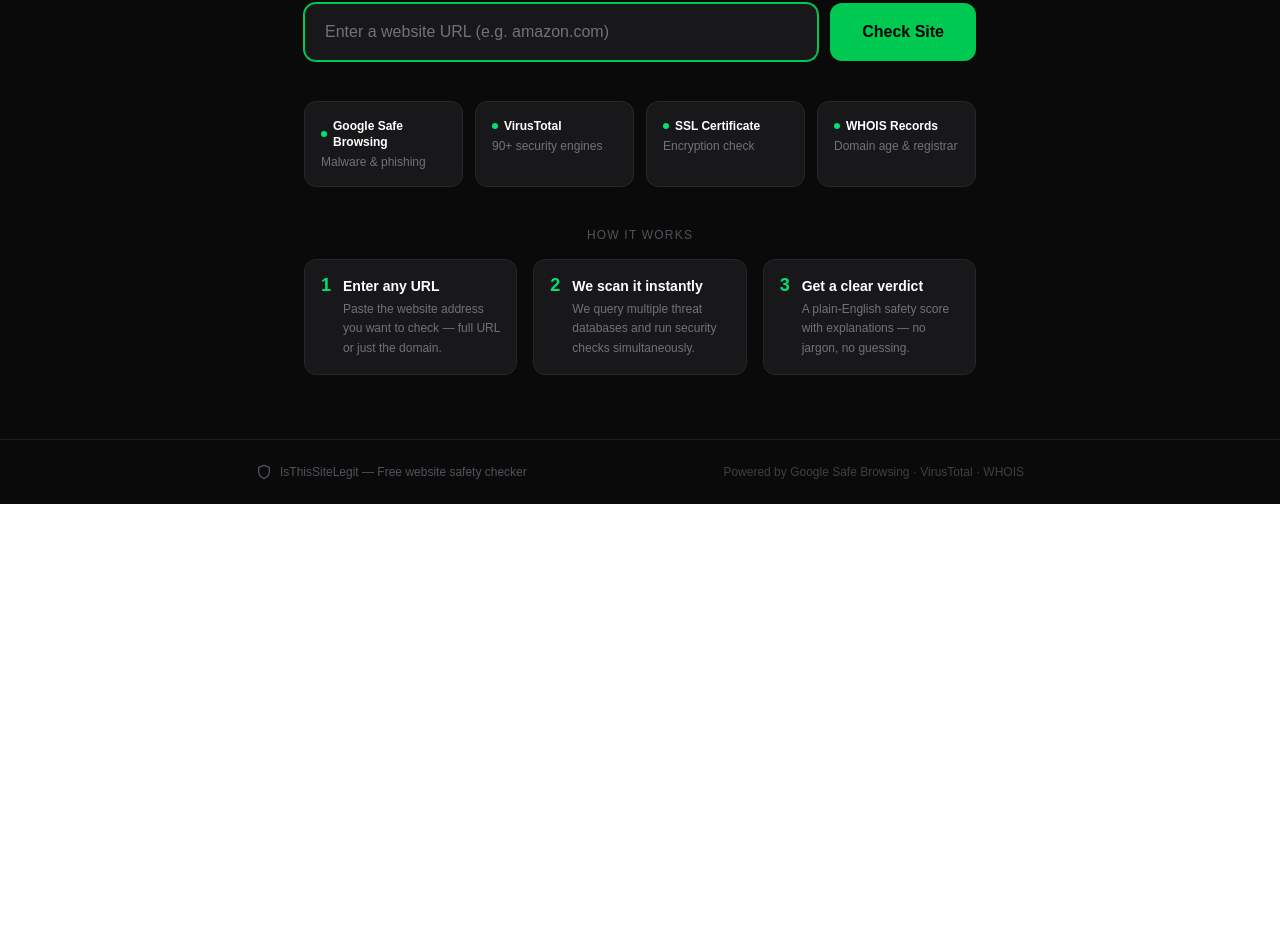
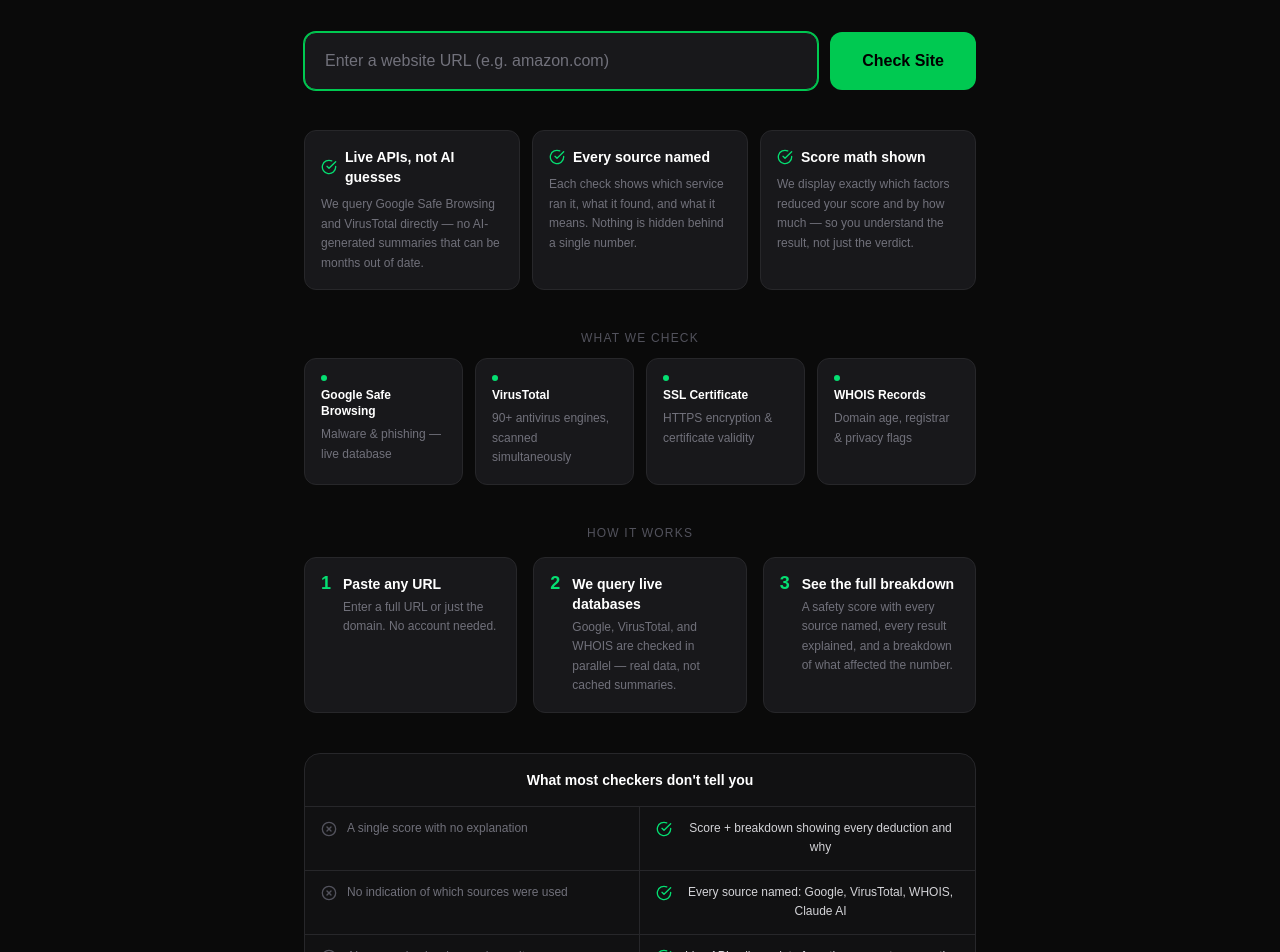
Before and after one commit to DoggyRoll/isthiswebsitelegit, a Next.js app: page / in a window 1280 px wide. Shown: the part 456-1408 px from the top of the page. Before the commit the page ends 960 px from the top, so only its background shows below. Built offline with nearby package versions, Linux system fonts and the light colour scheme.

Commit message:
Homepage copy: press real-time vs AI guesses, named sources, score transparency

```diff
--- a/app/page.tsx
+++ b/app/page.tsx
@@ -25,6 +25,16 @@ function CheckCircleIcon({ className }: { className?: string }) {
     <svg className={className} viewBox="0 0 24 24" fill="none" stroke="currentColor" strokeWidth={2} strokeLinecap="round" strokeLinejoin="round">
       <path d="M22 11.08V12a10 10 0 11-5.93-9.14" />
       <polyline points="22 4 12 14.01 9 11.01" />
+    </svg>
+  );
+}
+
+function XCircleIcon({ className }: { className?: string }) {
+  return (
+    <svg className={className} viewBox="0 0 24 24" fill="none" stroke="currentColor" strokeWidth={2} strokeLinecap="round" strokeLinejoin="round">
+      <circle cx="12" cy="12" r="10" />
+      <line x1="15" y1="9" x2="9" y2="15" />
+      <line x1="9" y1="9" x2="15" y2="15" />
     </svg>
   );
 }
@@ -82,7 +92,7 @@ export default function Home() {
           <div className="flex items-center gap-2 px-4 py-2 rounded-full bg-green-500/10 border border-green-500/20">
             <CheckCircleIcon className="w-4 h-4 text-green-400" />
             <span className="text-green-400 text-xs font-medium">
-              Scans against Google Safe Browsing, VirusTotal &amp; 90+ engines
+              Real-time scans, not AI guesses
             </span>
           </div>
 
@@ -93,8 +103,7 @@ export default function Home() {
               <span className="text-green-400">safe to visit?</span>
             </h1>
             <p className="text-lg text-zinc-400 max-w-lg mx-auto leading-relaxed">
-              Paste any URL and get an instant safety verdict — no technical knowledge needed.
-              We&apos;ll tell you exactly what we found and what it means.
+              Paste any URL. We run live checks against Google Safe Browsing, VirusTotal&apos;s 90+ engines, and WHOIS records — then show you every source, every result, and exactly what affected the score.
             </p>
           </div>
 
@@ -120,25 +129,58 @@ export default function Home() {
 
           {error && <p className="text-red-400 text-sm -mt-6">{error}</p>}
 
-          {/* What we check */}
-          <div className="w-full grid grid-cols-2 sm:grid-cols-4 gap-3 text-sm">
+          {/* Differentiators */}
+          <div className="w-full grid grid-cols-1 sm:grid-cols-3 gap-3">
             {[
-              { label: "Google Safe Browsing", sub: "Malware & phishing" },
-              { label: "VirusTotal", sub: "90+ security engines" },
-              { label: "SSL Certificate", sub: "Encryption check" },
-              { label: "WHOIS Records", sub: "Domain age & registrar" },
+              {
+                good: true,
+                title: "Live APIs, not AI guesses",
+                body: "We query Google Safe Browsing and VirusTotal directly — no AI-generated summaries that can be months out of date.",
+              },
+              {
+                good: true,
+                title: "Every source named",
+                body: "Each check shows which service ran it, what it found, and what it means. Nothing is hidden behind a single number.",
+              },
+              {
+                good: true,
+                title: "Score math shown",
+                body: "We display exactly which factors reduced your score and by how much — so you understand the result, not just the verdict.",
+              },
             ].map((item) => (
               <div
-                key={item.label}
-                className="flex flex-col gap-1 rounded-xl bg-zinc-900 border border-zinc-800 p-4 text-left"
+                key={item.title}
+                className="flex flex-col gap-2 rounded-xl bg-zinc-900 border border-zinc-800 p-4 text-left"
               >
-                <div className="flex items-center gap-1.5">
-                  <div className="w-1.5 h-1.5 rounded-full bg-green-400 flex-shrink-0" />
-                  <span className="text-white text-xs font-semibold">{item.label}</span>
+                <div className="flex items-center gap-2">
+                  <CheckCircleIcon className="w-4 h-4 text-green-400 flex-shrink-0" />
+                  <span className="text-white text-sm font-semibold">{item.title}</span>
                 </div>
-                <span className="text-zinc-500 text-xs">{item.sub}</span>
+                <p className="text-zinc-500 text-xs leading-relaxed">{item.body}</p>
               </div>
             ))}
+          </div>
+
+          {/* What we check */}
+          <div className="w-full flex flex-col gap-3">
+            <p className="text-zinc-600 text-xs uppercase tracking-widest">What we check</p>
+            <div className="grid grid-cols-2 sm:grid-cols-4 gap-3">
+              {[
+                { label: "Google Safe Browsing", sub: "Malware & phishing — live database" },
+                { label: "VirusTotal", sub: "90+ antivirus engines, scanned simultaneously" },
+                { label: "SSL Certificate", sub: "HTTPS encryption & certificate validity" },
+                { label: "WHOIS Records", sub: "Domain age, registrar & privacy flags" },
+              ].map((item) => (
+                <div
+                  key={item.label}
+                  className="flex flex-col gap-1.5 rounded-xl bg-zinc-900 border border-zinc-800 p-4 text-left"
+                >
+                  <div className="w-1.5 h-1.5 rounded-full bg-green-400" />
+                  <span className="text-white text-xs font-semibold">{item.label}</span>
+                  <span className="text-zinc-500 text-xs leading-relaxed">{item.sub}</span>
+                </div>
+              ))}
+            </div>
           </div>
 
           {/* How it works */}
@@ -148,18 +190,18 @@ export default function Home() {
               {[
                 {
                   step: "1",
-                  title: "Enter any URL",
-                  body: "Paste the website address you want to check — full URL or just the domain.",
+                  title: "Paste any URL",
+                  body: "Enter a full URL or just the domain. No account needed.",
                 },
                 {
                   step: "2",
-                  title: "We scan it instantly",
-                  body: "We query multiple threat databases and run security checks simultaneously.",
+                  title: "We query live databases",
+                  body: "Google, VirusTotal, and WHOIS are checked in parallel — real data, not cached summaries.",
                 },
                 {
                   step: "3",
-                  title: "Get a clear verdict",
-                  body: "A plain-English safety score with explanations — no jargon, no guessing.",
+                  title: "See the full breakdown",
+                  body: "A safety score with every source named, every result explained, and a breakdown of what affected the number.",
                 },
               ].map((item) => (
                 <div key={item.step} className="flex gap-3 rounded-xl bg-zinc-900 border border-zinc-800 p-4">
@@ -167,6 +209,44 @@ export default function Home() {
                   <div>
                     <p className="text-white text-sm font-semibold">{item.title}</p>
                     <p className="text-zinc-500 text-xs mt-1 leading-relaxed">{item.body}</p>
+                  </div>
+                </div>
+              ))}
+            </div>
+          </div>
+
+          {/* What others don't show */}
+          <div className="w-full rounded-2xl border border-zinc-800 bg-zinc-900/50 overflow-hidden">
+            <div className="px-5 py-4 border-b border-zinc-800">
+              <p className="text-white text-sm font-semibold">What most checkers don&apos;t tell you</p>
+            </div>
+            <div className="divide-y divide-zinc-800">
+              {[
+                {
+                  them: "A single score with no explanation",
+                  us: "Score + breakdown showing every deduction and why",
+                },
+                {
+                  them: "No indication of which sources were used",
+                  us: "Every source named: Google, VirusTotal, WHOIS, Claude AI",
+                },
+                {
+                  them: "AI-summarized web search results",
+                  us: "Live API calls — data from the moment you run the check",
+                },
+                {
+                  them: "Pass / fail with no context",
+                  us: "Per-source verdict with a one-sentence explanation for each",
+                },
+              ].map((row, i) => (
+                <div key={i} className="grid grid-cols-2 divide-x divide-zinc-800">
+                  <div className="flex items-start gap-2.5 px-4 py-3">
+                    <XCircleIcon className="w-4 h-4 text-zinc-600 flex-shrink-0 mt-0.5" />
+                    <span className="text-zinc-500 text-xs leading-relaxed">{row.them}</span>
+                  </div>
+                  <div className="flex items-start gap-2.5 px-4 py-3">
+                    <CheckCircleIcon className="w-4 h-4 text-green-400 flex-shrink-0 mt-0.5" />
+                    <span className="text-zinc-300 text-xs leading-relaxed">{row.us}</span>
                   </div>
                 </div>
               ))}
@@ -184,7 +264,7 @@ export default function Home() {
             <span className="text-zinc-600 text-xs">IsThisSiteLegit — Free website safety checker</span>
           </div>
           <span className="text-zinc-700 text-xs">
-            Powered by Google Safe Browsing · VirusTotal · WHOIS
+            Powered by Google Safe Browsing · VirusTotal · WHOIS · Claude AI
           </span>
         </div>
       </footer>
```
